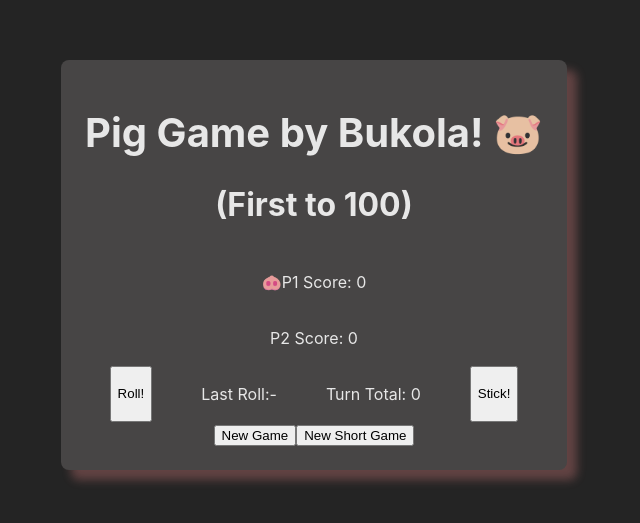
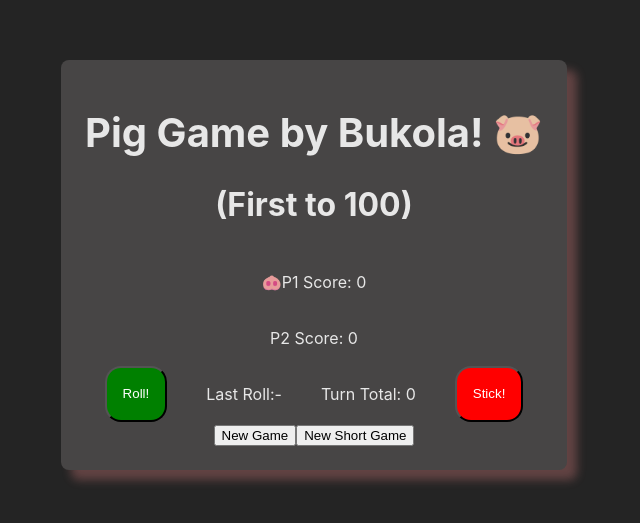
Before and after one commit to BukolaOmok/hangman-game, a React (Vite) app: page / in a window 1280 px wide. Shown: the part 135-658 px from the top of the page, without its empty margins (326-966 px from the left). Built offline with nearby package versions, Linux system fonts and the light colour scheme.

Commit message:
update code

```diff
--- a/src/App.css
+++ b/src/App.css
@@ -26,3 +26,17 @@
   display: flex;
   justify-content: space-around;
 }
+
+.roll-button-style {
+  background-color: green;
+  color: white;
+  border-radius: 1rem;
+  padding: 1rem
+}
+
+.stick-button-style{
+  background-color: red;
+  color: white;
+  border-radius: 1rem;
+  padding: 1rem
+}
--- a/src/PigGame.jsx
+++ b/src/PigGame.jsx
@@ -6,12 +6,10 @@ export default function PigGame() {
   const [scorePlayer2, setScorePlayer2] = React.useState(0);
   const [presentRoll, setPresentRoll] = React.useState("-");
   const [turn, setTurn] = React.useState(0);
+  const [stick, setStick] = React.useState(true);
   const [emojiPlayer1, setEmojiplayer1] = React.useState("🐽");
   const [emojiPlayer2, setEmojiplayer2] = React.useState("");
-  const [stick, setStick] = React.useState(true);
-  const [emojiUpdate, setEmojiUpdate] = React.useState(false);
   const [maxCount, setMaxCount] = React.useState(100);
-  const [newGame, setNewGame] = React.useState(true);
 
   const rollTurnSection = () => {
     const randomRoll = Math.floor(Math.random() * (7 - 1) + 1);
@@ -32,62 +30,49 @@ export default function PigGame() {
     }
 
     if (stick) {
+      if (scorePlayer1 < maxCount) {
+        setEmojiplayer1("");
+        setEmojiplayer2("🐽");
+      } else if (scorePlayer1 >= maxCount) {
+        setEmojiplayer1("🏆");
+        setEmojiplayer2("");
+      }
+
       setScorePlayer1((scorePlayer1) => scorePlayer1 + turn);
-      emojiSection();
       setTurn(0);
+
     } else {
+      if (scorePlayer2 < maxCount) {
+        setEmojiplayer2("");
+        setEmojiplayer1("🐽");
+      } else if (scorePlayer2 >= maxCount){
+        setEmojiplayer2("🏆");
+        setEmojiplayer1("");
+      }
       setScorePlayer2((scorePlayer2) => scorePlayer2 + turn);
-      emojiSection();
       setTurn(0);
     }
-  };
 
-  const emojiSection = () => {
-    if (emojiUpdate) {
-      setEmojiUpdate(false);
-    } else {
-      setEmojiUpdate(true);
-    }
-
-    if (emojiUpdate) {
-      setEmojiplayer1("🐽");
-      setEmojiplayer2("");
-    } else {
-      setEmojiplayer1("");
-      setEmojiplayer2("🐽");
-    }
   };
 
   const updateGameSection = () => {
-
+    setStick(true);
     setScorePlayer1(0);
     setScorePlayer2(0);
     setEmojiplayer1("🐽");
     setEmojiplayer2("");
     setPresentRoll("-");
     setTurn(0);
-    setStick(true);
-    setEmojiUpdate(true);
   };
 
   const newGameSection = () => {
-    setNewGame(true);
     setMaxCount(100);
     updateGameSection();
   };
 
   const newShortGameSection = () => {
-    setNewGame(false);
     setMaxCount(30);
     updateGameSection();
-  };
-
-  const changePigToGold = () => {
-    if (scorePlayer1 >= maxCount) {
-      setEmojiplayer1("🏆");
-    } else if (scorePlayer2 >= maxCount) {
-      setEmojiplayer2("🏆");
-    }
   };
 
   return (
@@ -97,17 +82,16 @@ export default function PigGame() {
       <div className="score-counter-player-1">
         <p className="score-style">{emojiPlayer1}</p>
         <p className="score-style">P1 Score: {scorePlayer1}</p>
-        </div>
+      </div>
 
-        <div className="score-counter-player-2">
+      <div className="score-counter-player-2">
         <p className="score-style">{emojiPlayer2}</p>
         <p className="score-style">P2 Score: {scorePlayer2}</p>
-        </div>
-
+      </div>
 
       <div className="current-score-counter">
         <button
-          className="current-score-style"
+          className="roll-button-style"
           disabled={scorePlayer1 >= maxCount || scorePlayer2 >= maxCount}
           onClick={rollTurnSection}
         >
@@ -116,7 +100,7 @@ export default function PigGame() {
         <p className="current-score-style">Last Roll:{presentRoll} </p>
         <p className="current-score-style">Turn Total: {turn}</p>
         <button
-          className="current-score-style"
+          className="stick-button-style"
           disabled={scorePlayer1 >= maxCount || scorePlayer2 >= maxCount}
           onClick={stickSection}
         >
```
